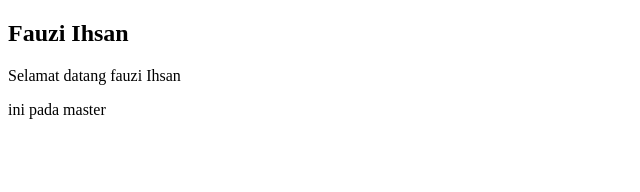
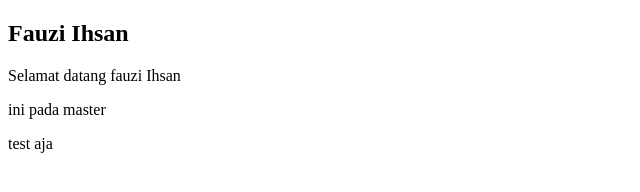
Before and after one commit to fauziihsan/vue, a plain HTML site: page index.html in a window 1280 px wide. Shown: the full height of the page, 0-640 px from the left. Drawn offline with Linux system fonts and the light colour scheme.

Commit message:
menambahkan paragraf

```diff
--- a/index.html
+++ b/index.html
@@ -1,6 +1,5 @@
 <!DOCTYPE html>
 <html lang="en">
-
   <head>
     <meta charset="UTF-8" />
     <meta name="viewport" content="width=device-width, initial-scale=1.0" />
@@ -14,9 +13,9 @@
       <p v-else="show">{{message2}}</p>
     </div>
     <p>ini pada master</p>
+    <p>test aja</p>
 
     <script src="assets/vendor/vue.js"></script>
     <script src="assets/js/app.js"></script>
   </body>
-
 </html>
```
Lines whose indentation alone changed are shown as unchanged.
